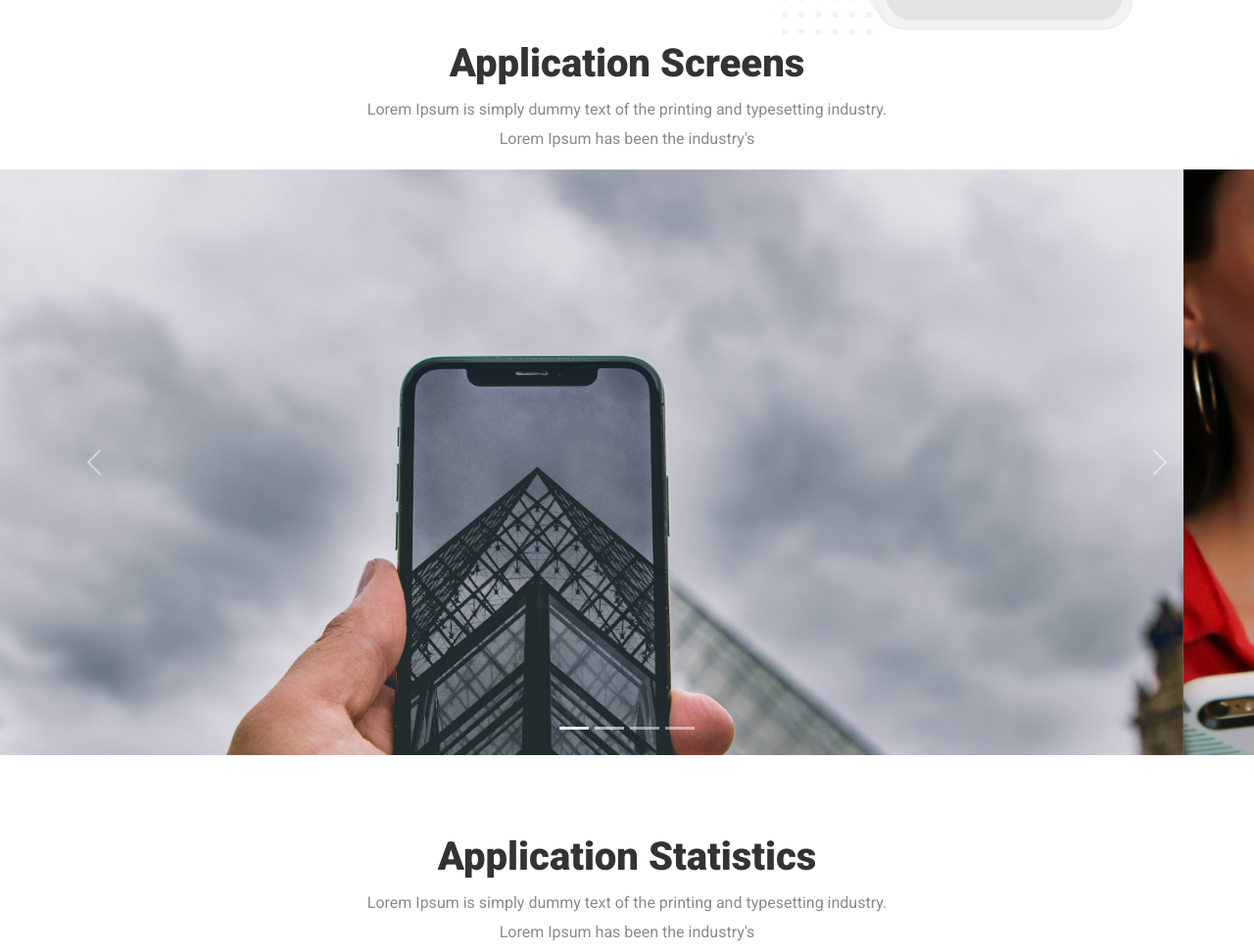
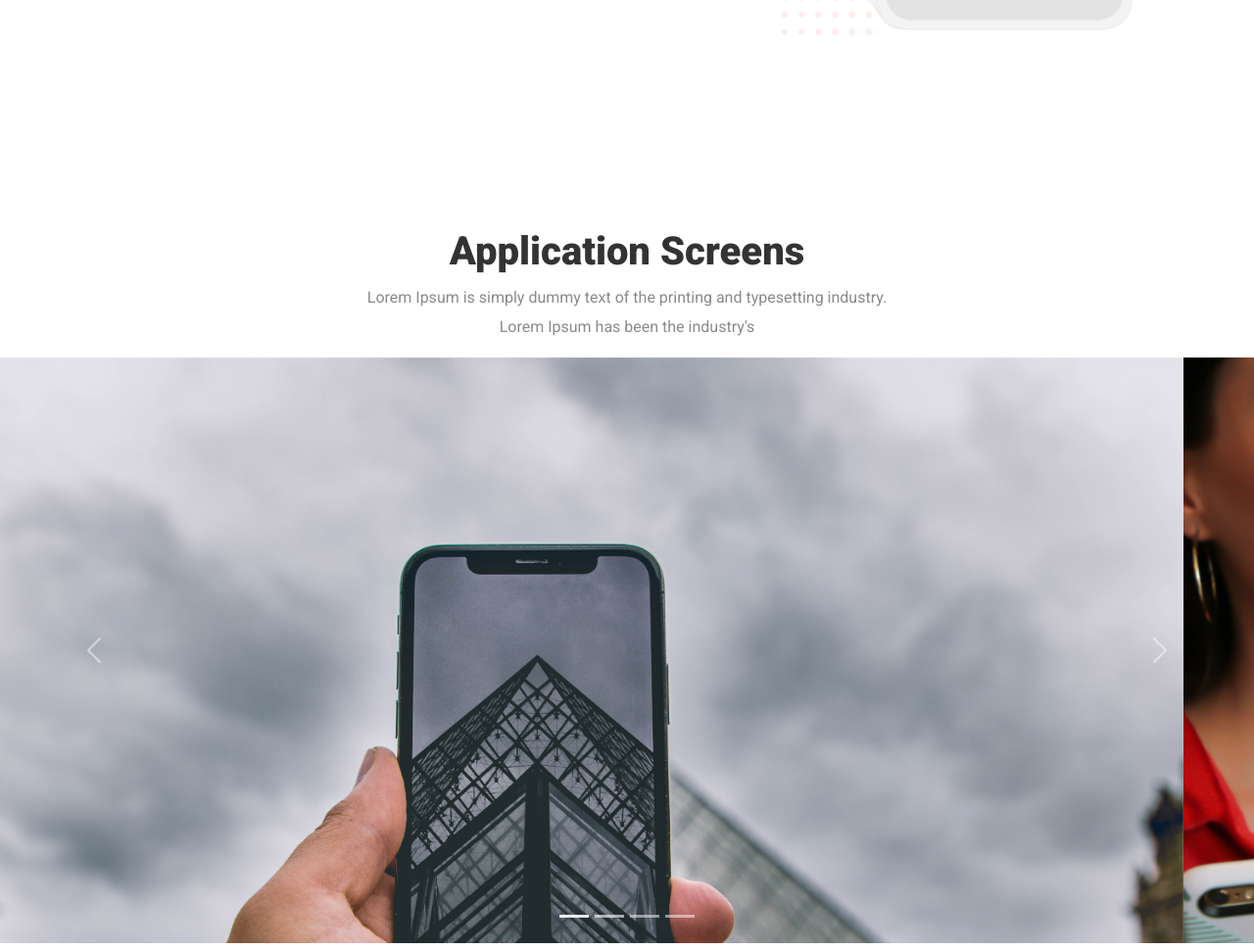
Before and after one commit to bengtuggla/HTMLCSS-inlupp2, a plain HTML site: page index.html in a window 1280 px wide. Shown: the part 2421-3391 px from the top of the page at 98% size. Drawn offline with nearby package versions, Linux system fonts and the light colour scheme; files whose address does not match are found by name.

Commit message:
Larger margin top for carousel at larger screen

```diff
--- a/css/styles2.css
+++ b/css/styles2.css
@@ -1271,6 +1271,9 @@ ul {
     display: flex;
     justify-content: space-between;
   }
+  .carousel-container {
+    margin: 12rem auto 0 auto;
+}
 }
 
 
```
